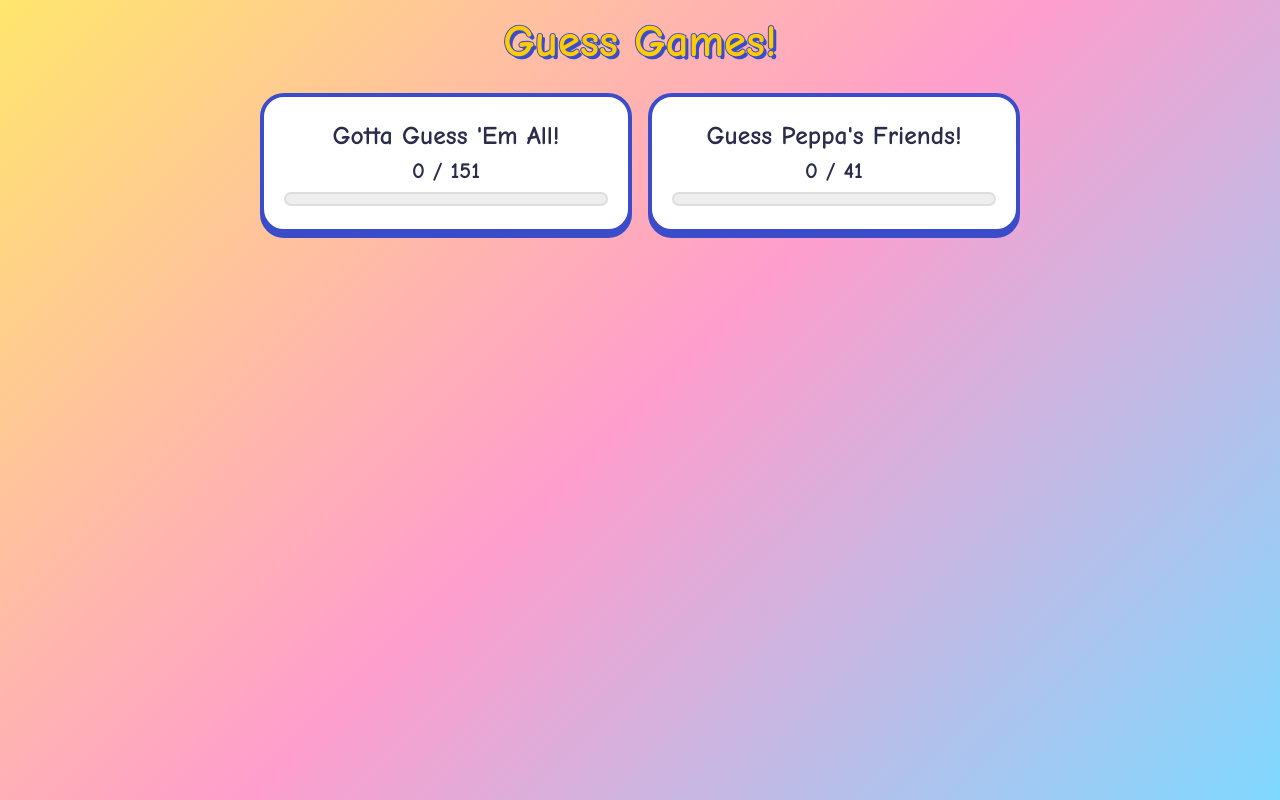
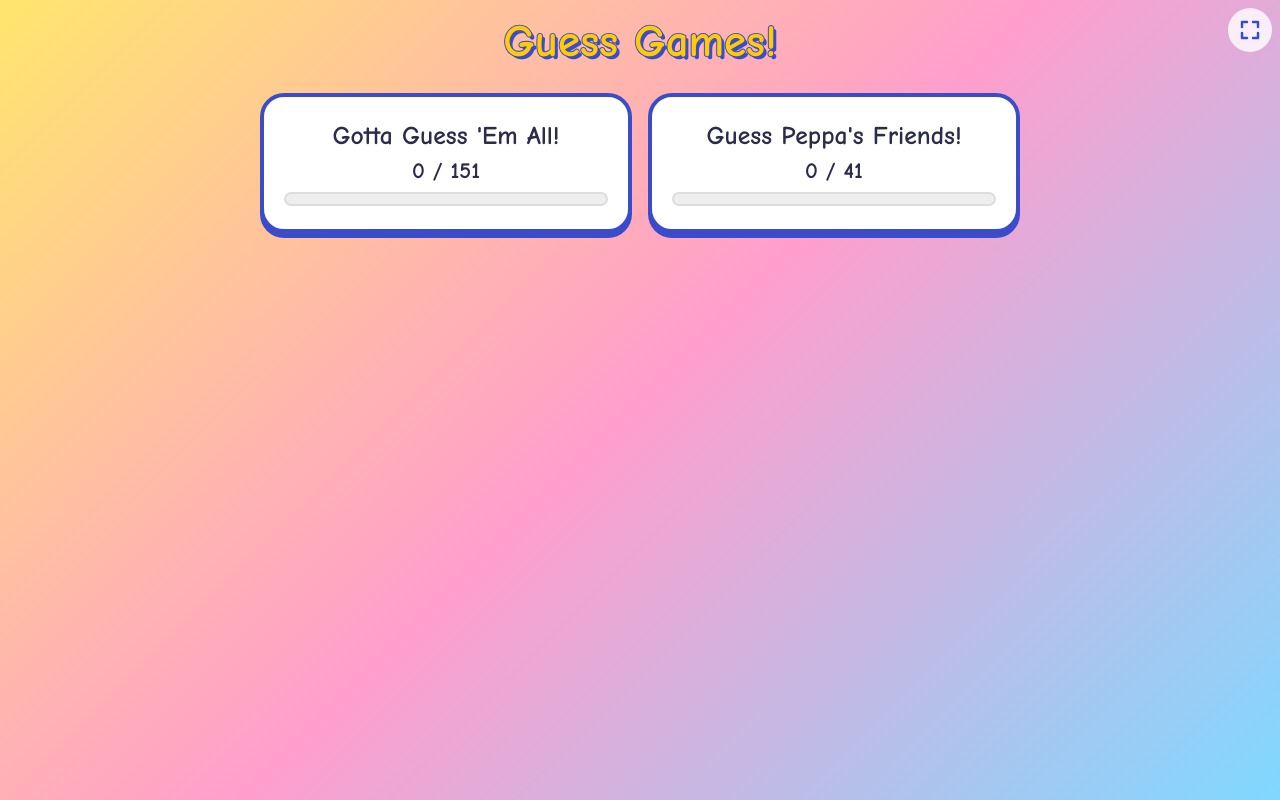
Before and after one commit to cpot473/guess-games, a plain HTML site: page index.html in a window 1280 px wide. Drawn offline with Linux system fonts and the light colour scheme.

Commit message:
Add a full-screen button to the launcher and every game

```diff
--- /dev/null
+++ b/engine/fullscreen.js
@@ -0,0 +1,50 @@
+// Full-screen toggle: a finger-sized button in the top-right corner of every page that loads this file.
+// Browsers only allow full screen straight after a tap, and leave it when the page changes, so each
+// page carries its own button. The part above the page code is pure and also loads in node for the tests.
+
+// The full-screen calls this browser supports (standard, or the older webkit-prefixed ones), or null.
+function fullscreenApi(doc) {
+  const el = doc.documentElement;
+  if (doc.fullscreenEnabled && el.requestFullscreen) {
+    return { enter: () => el.requestFullscreen(), exit: () => doc.exitFullscreen(), isOn: () => !!doc.fullscreenElement, event: "fullscreenchange" };
+  }
+  if (doc.webkitFullscreenEnabled && el.webkitRequestFullscreen) {
+    return { enter: () => el.webkitRequestFullscreen(), exit: () => doc.webkitExitFullscreen(), isOn: () => !!doc.webkitFullscreenElement, event: "webkitfullscreenchange" };
+  }
+  return null;
+}
+
+const FULLSCREEN_ICONS = {
+  enter: '<path d="M4 9V4h5M15 4h5v5M20 15v5h-5M9 20H4v-5"/>',
+  exit: '<path d="M9 4v5H4M20 9h-5V4M15 20v-5h5M4 15h5v5"/>',
+};
+
+// The button's label and icon for the current state.
+function fullscreenButton(isOn) {
+  const label = isOn ? "Leave full screen" : "Full screen";
+  const icon = FULLSCREEN_ICONS[isOn ? "exit" : "enter"];
+  return { label, html: `<svg viewBox="0 0 24 24" width="24" height="24" fill="none" stroke="currentColor" stroke-width="2.5" stroke-linecap="round" stroke-linejoin="round" aria-hidden="true">${icon}</svg>` };
+}
+
+if (typeof module !== "undefined") module.exports = { fullscreenApi, fullscreenButton };
+else {
+  const api = fullscreenApi(document);
+  if (api) {
+    const btn = document.createElement("button");
+    btn.id = "fullscreen";
+    btn.type = "button";
+    const show = () => {
+      const b = fullscreenButton(api.isOn());
+      btn.innerHTML = b.html;
+      btn.title = b.label;
+      btn.setAttribute("aria-label", b.label);
+    };
+    btn.addEventListener("click", () => {
+      const r = api.isOn() ? api.exit() : api.enter();
+      if (r && r.catch) r.catch(() => {}); // refused (e.g. not allowed here): stay as we are
+    });
+    document.addEventListener(api.event, show);
+    show();
+    document.body.appendChild(btn);
+  }
+}
--- a/engine/quiz.css
+++ b/engine/quiz.css
@@ -58,6 +58,12 @@ h1 { margin: 0 0 6px; font-size: clamp(1.8rem, 5vw, 2.8rem); color: var(--title)
 .empty { grid-column: 1/-1; text-align: center; font-size: 1.3rem; }
 
 /* Only devices that really hover: on touch, :hover sticks after a tap. */
+/* Full-screen toggle (engine/fullscreen.js): fixed top-right so it stays reachable while scrolling. */
+#fullscreen {
+  position: fixed; top: 8px; right: 8px; z-index: 10; width: 44px; height: 44px; padding: 0;
+  display: flex; align-items: center; justify-content: center;
+  border: 0; border-radius: 22px; background: #fffc; color: var(--accent); cursor: pointer;
+}
 @media (hover: hover) {
   .hints button:not(:disabled):hover { background: var(--hint-hover); }
 }
--- a/index.html
+++ b/index.html
@@ -31,5 +31,6 @@
   <main id="games"></main>
   <script src="games/index.js"></script>
   <script src="launcher.js"></script>
+  <script src="engine/fullscreen.js"></script>
 </body>
 </html>
--- a/sw.js
+++ b/sw.js
@@ -1,12 +1,12 @@
 // Offline support for the launcher and every game: cache every file on install, serve from cache first.
 // VERSION holds a hash of the files' contents. tests/offline.test.js fails until it matches (and says
 // what to set), so no change ships without a new VERSION; the next online visit then fetches the new files.
-const VERSION = "guess-games-2b59c5a7";
+const VERSION = "guess-games-7e1d4ebb";
 // Everything the app needs (tests/offline.test.js checks the list). An index.html is listed by its
 // folder, the URL that the links use. pokequiz/ is the redirect left at the old game's address.
 const FILES = [
   "./", "launcher.js", "manifest.webmanifest", "icon-192.png", "icon-512.png",
-  "engine/quiz.css", "engine/quiz.js",
+  "engine/quiz.css", "engine/quiz.js", "engine/fullscreen.js",
   "games/index.js",
   "games/pokemon/", "games/pokemon/data.js", "games/pokemon/theme.css",
   "games/peppa/", "games/peppa/data.js", "games/peppa/theme.css",
```
Also changed, not shown: games/peppa/index.html (+1 -0 lines), games/pokemon/index.html (+1 -0 lines), tests/engine.test.js (+1 -1 lines), tests/fullscreen.test.js (added, +63 -0 lines).
